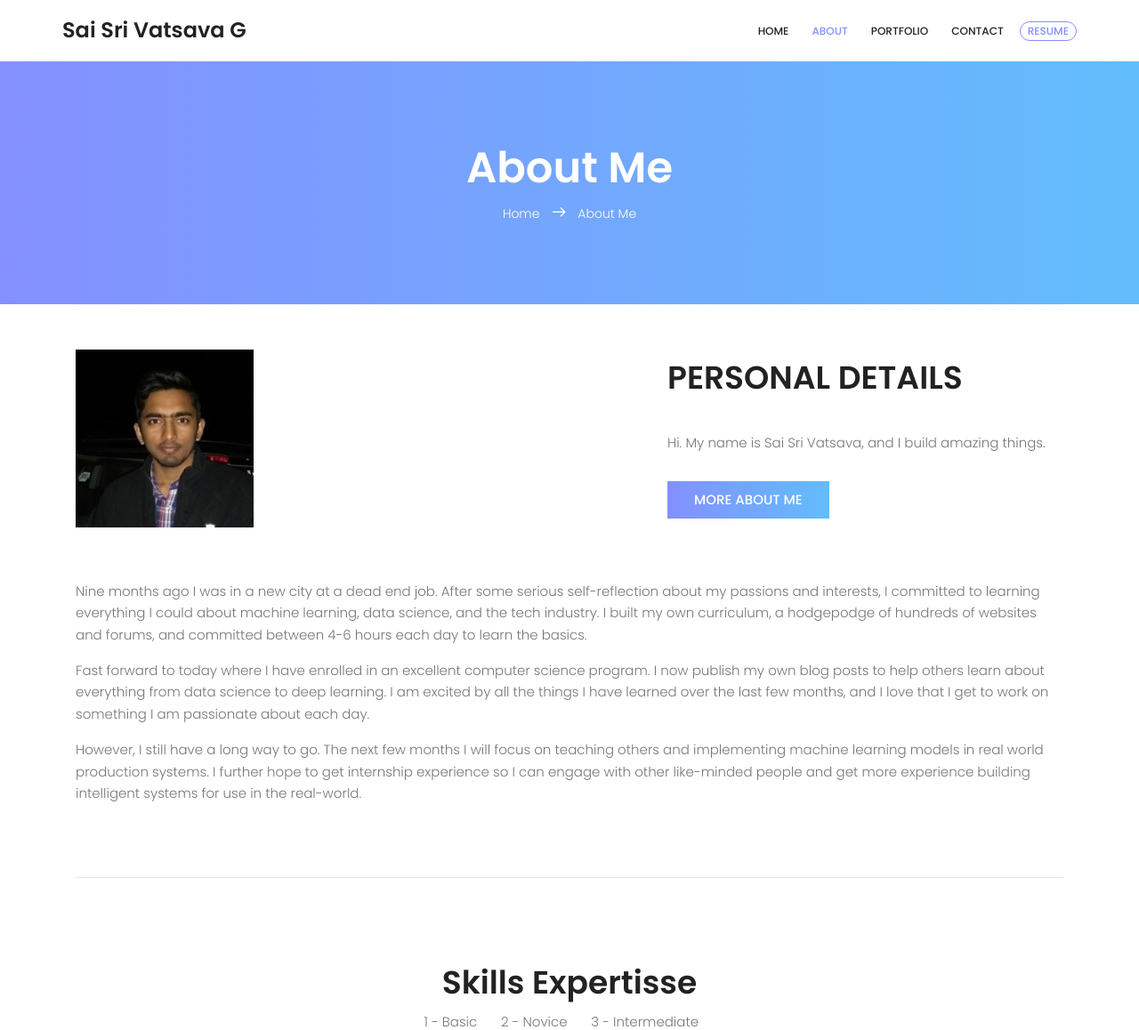
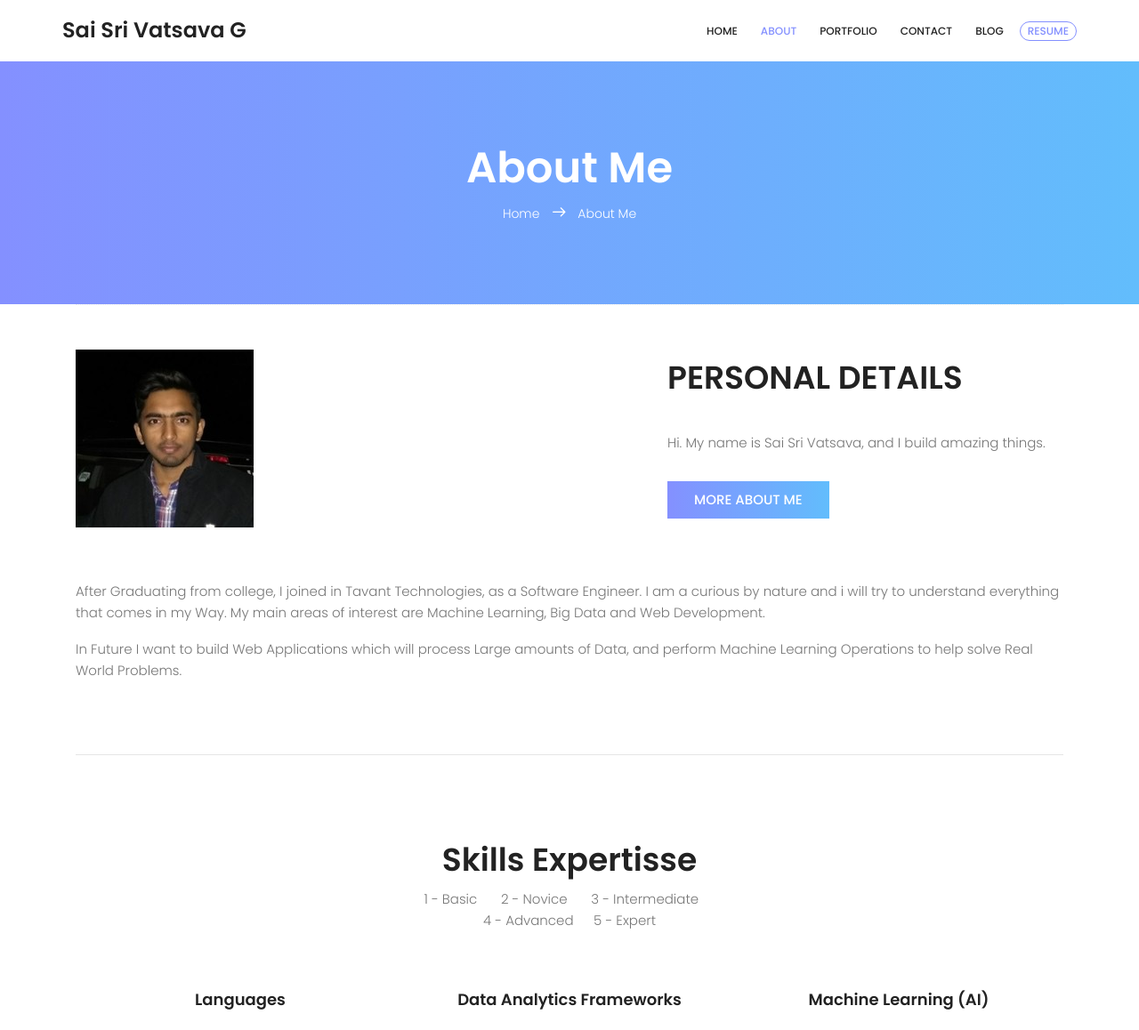
Before and after one commit to saisrivatsava/MyPortfolioApp, a Flask app: page /about in a window 1280 px wide. Shown: the top 1158 px of the page at 89% size. Run offline with Flask 2, Linux system fonts and the light colour scheme; some libraries are stand-ins or nearby versions.

Commit message:
Updated the Site

```diff
--- a/app.py
+++ b/app.py
@@ -14,6 +14,10 @@ def about():
 def contact():
     return render_template('contact.html')
 
+@app.route('/portfolio')
+def portfolio():
+   return render_template('portfolio.html')
+
 
 if __name__ == "__main__":
     app.run()
--- a/templates/about.html
+++ b/templates/about.html
@@ -35,11 +35,9 @@
 
 
             <div class="col-lg-12 pt-60">
-                <p>Nine months ago I was in a new city at a dead end job. After some serious self-reflection about my passions and interests, I committed to learning everything I could about machine learning, data science, and the tech industry. I built my own curriculum, a hodgepodge of hundreds of websites and forums, and committed between 4-6 hours each day to learn the basics.</p><p>
-
-Fast forward to today where I have enrolled in an excellent computer science program. I now publish my own blog posts to help others learn about everything from data science to deep learning. I am excited by all the things I have learned over the last few months, and I love that I get to work on something I am passionate about each day.</p><p>
-
-However, I still have a long way to go. The next few months I will focus on teaching others and implementing machine learning models in real world production systems. I further hope to get internship experience so I can engage with other like-minded people and get more experience building intelligent systems for use in the real-world.</p>
+                <p>After Graduating from college, I joined in Tavant Technologies, as a Software Engineer. I am a curious by nature and i will try to understand everything that comes in my Way. My main areas of interest are
+                    Machine Learning, Big Data and Web Development. </p>
+                <p>In Future I want to build Web Applications which will process Large amounts of Data, and perform Machine Learning Operations to help solve Real World Problems.   </p>
 
 
             </div>
@@ -211,7 +209,7 @@ However, I still have a long way to go. The next few months I will focus on teac
                                 <a href="" class="active">Why did you make this website?</a>
                             </dt>
                             <dd style="display: block;">
-                                I created and deployed this website on a private <a href="https://www.digitalocean.com/">DigitalOcean</a> server so that I could learn more about web app design and back-end development. I believe that knowledge of <b>both data science and back-end development</b> is the secret to seamless implementation of artificial intelligence in existing web technologies.</p>
+                                I created and deployed this website on a Heroku server so that I could learn more about web app design and back-end development. I believe that knowledge of <b>both data science and back-end development</b> is the secret to seamless implementation of artificial intelligence in existing web technologies.</p>
 
 <p> In the future I will use this website as a nesting ground for web-based computer vision and NLP models. Though I don't expect it to be anything more than a portfolio site, I strongly suspect that these skills will be crucial to technological development in the years to come.</p>
 
@@ -221,11 +219,11 @@ However, I still have a long way to go. The next few months I will focus on teac
                                 <a href="">How long have you been practicing machine learning?</a>
                             </dt>
                             <dd style="display: none;">
-                            <p>I discovered machine learning a year ago after graduating from Baylor University. Since then I have immersed myself in data science communities on <a href="https://medium.com/">Medium</a> and across the web.</p>
+                            <p>I discovered machine learning a year ago. Since then I have immersed myself in data science communities on <a href="https://medium.com/">Medium</a> and across the web.</p>
 
                             <p>I have pushed myself to not only understand the theory behind machine learning, but also the constraints that productionizing artificial intelligence entails.</p>
                             </dd>
-
+<!--
                             <dt>
                                 <a href="">Do you have any experience with database management?</a>
                             </dt>
@@ -234,9 +232,9 @@ However, I still have a long way to go. The next few months I will focus on teac
                             <p>By renting servers from DigitalOcean, GCP, and AWS I have been able to develop my own back end production environment. I believe that data scientists who can own every step of the ML lifecycle will be invaluable in the coming years..</p>
                                                                 </dd>
 
-
+                                                            -->
                             <dt>
-                                <a href="">Why are you interested in computer vision / machine learning?</a>
+                                <a href="">Why are you interested in machine learning?</a>
                             </dt>
                             <dd style="display: none;">
                                 <p>I am curious by nature. Machine learning and computer vision are both excellent tools to understand the world better. </p>
--- a/templates/baseTemplate.html
+++ b/templates/baseTemplate.html
@@ -43,11 +43,13 @@
                         <li><a href="about">About</a></li>
 
 
-                        <li><a href="archive">Portfolio</a>
+                        <li><a href="portfolio">Portfolio</a>
                         </li>
 
 
                         <li><a href="contact">Contact</a></li>
+                        <li><a href="https://hadoop7.wordpress.com">Blog</a></li>
+
                         <li><a href="../static/docs/Resume.docx" class="genric-btn primary-border circle" target="_blank">Resume</a></li>
                         </ul>
                     </ul>
```
Also changed, not shown: requirements.txt (added, +9 -0 lines), templates/index.html (+6 -6 lines), templates/portfolio.html (added, +21 -0 lines), 1 other file.
